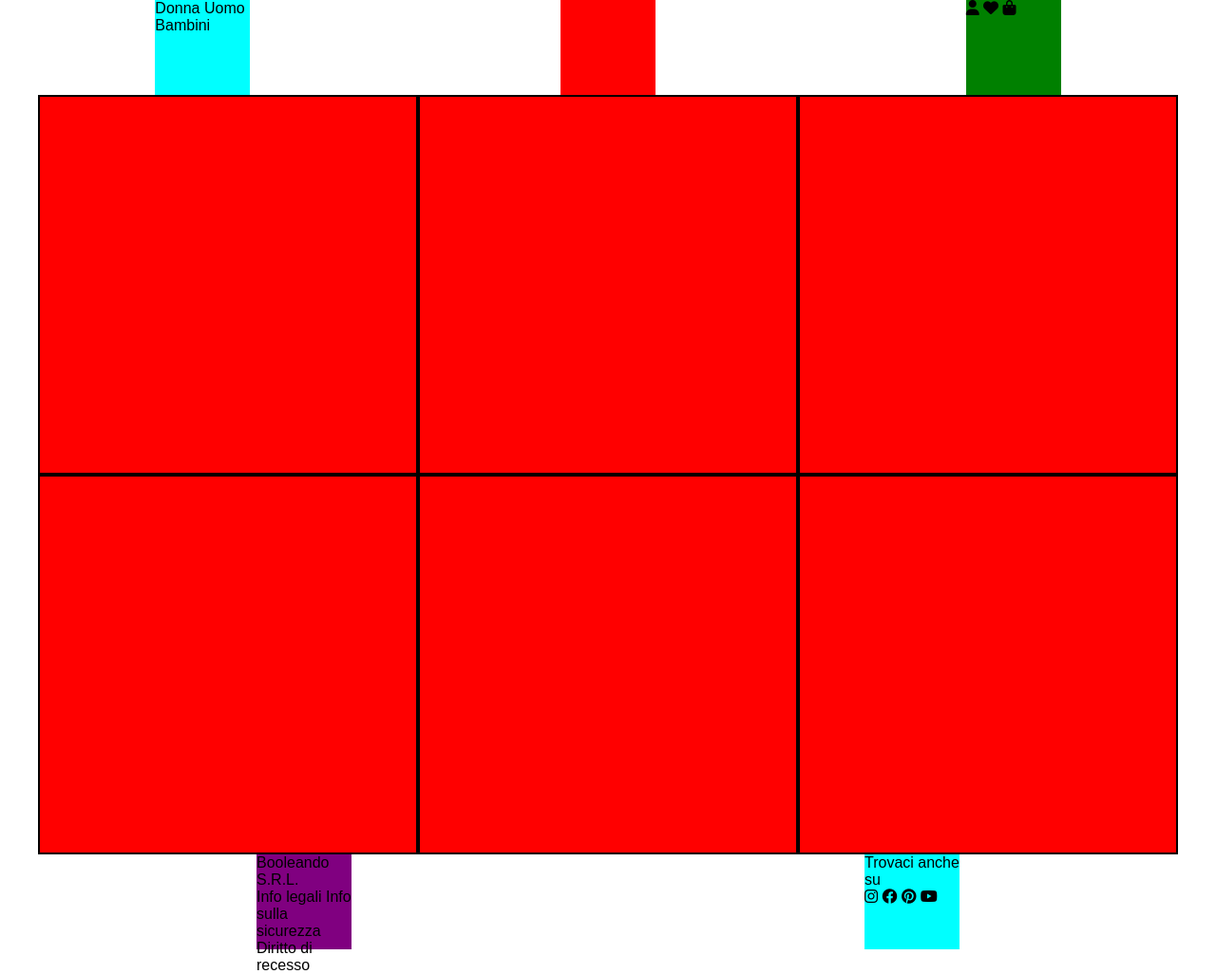
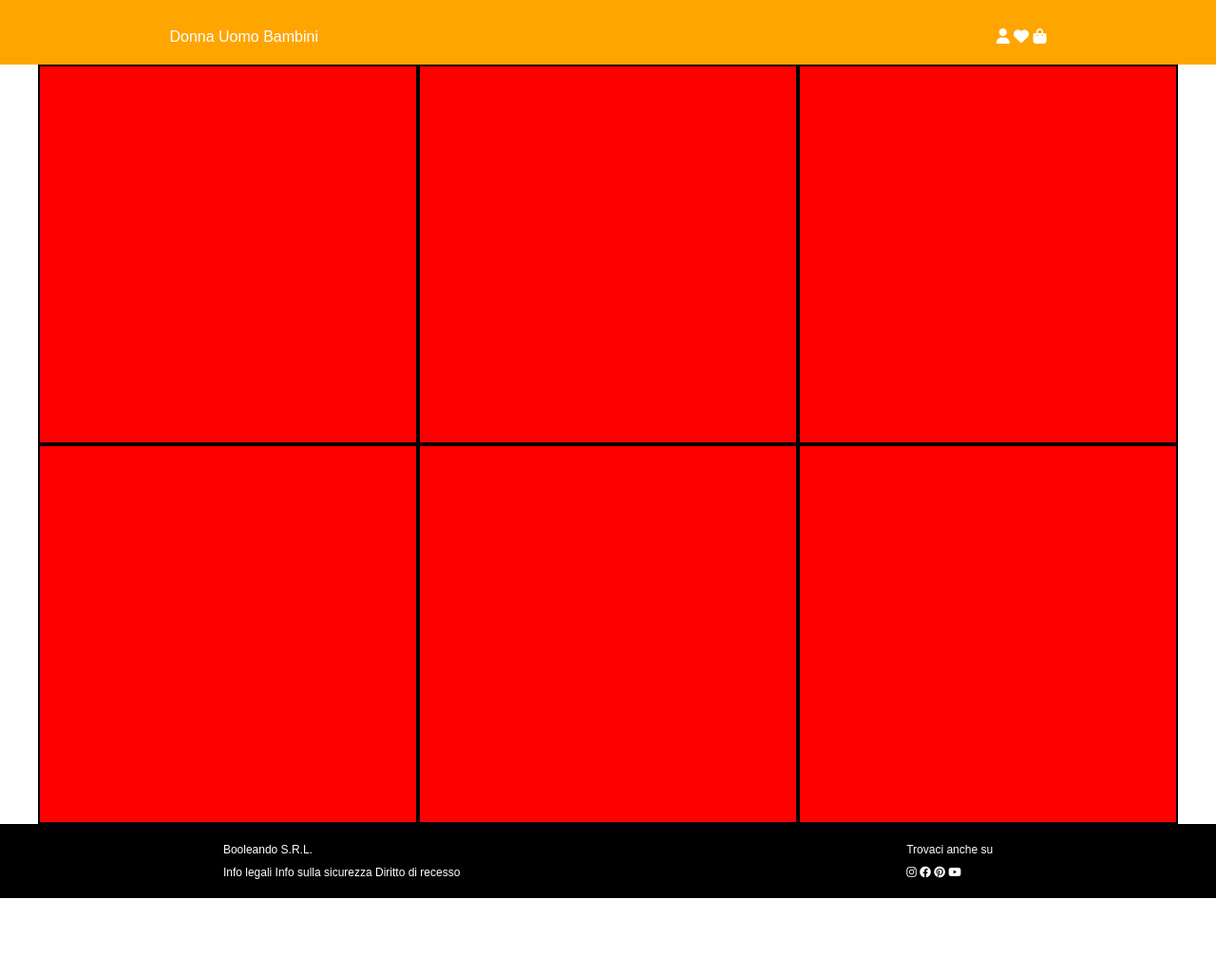
Before and after one commit to Johnnyy91/html-css-boolando, a plain HTML site: page index.html in a window 1280 px wide. Shown: the whole page at 95% size. After the commit the page ends 946 px from the top, so only its background shows below. Drawn offline with Linux system fonts and the light colour scheme.

Commit message:
header build

```diff
--- a/css/style.css
+++ b/css/style.css
@@ -6,30 +6,31 @@
 
 body{
     font-family: sans-serif;
+    margin: 0 auto;
 }
 
 /*HEADER*/
 header{
     display: flex;
     justify-content: space-around;
+    background-color: orange;
 }
 
 .text{
-    width: 100px;
-    height: 100px;
-    background-color: aqua;
+    color: white;
+    padding-top: 30px;
+    padding-bottom: 20px;
 }
 
 .logo{
-    width: 100px;
-    height: 100px;
-    background-color: red;
+    background-image: url(/img/boolean-logo.png);
+    background-size: cover;
 }
 
 .icon{
-    width: 100px;
-    height: 100px;
-    background-color: green;
+    color: white;
+    padding-top: 30px;
+    padding-bottom: 20px;
 }
 
 /*MAIN*/
@@ -55,16 +56,27 @@ main{
 footer{
     display: flex;
     justify-content: space-around;
+    background-color: black;
 }
 
 .text-foot{
-    width: 100px;
-    height: 100px;
-    background-color: purple;
+    color: white;
+    font-size: 12px;
+    padding-top: 20px;
+    padding-bottom: 20px;
+}
+
+.text-foot :first-child{
+    margin-bottom: 10px;
 }
 
 .icon-foot{
-    width: 100px;
-    height: 100px;
-    background-color: aqua;
+  color: white;
+  padding-top: 20px;
+  padding-bottom: 20px;
+  font-size: 12px;
 }
+
+.icon-foot p{
+    margin-bottom: 10px;
+}
```
